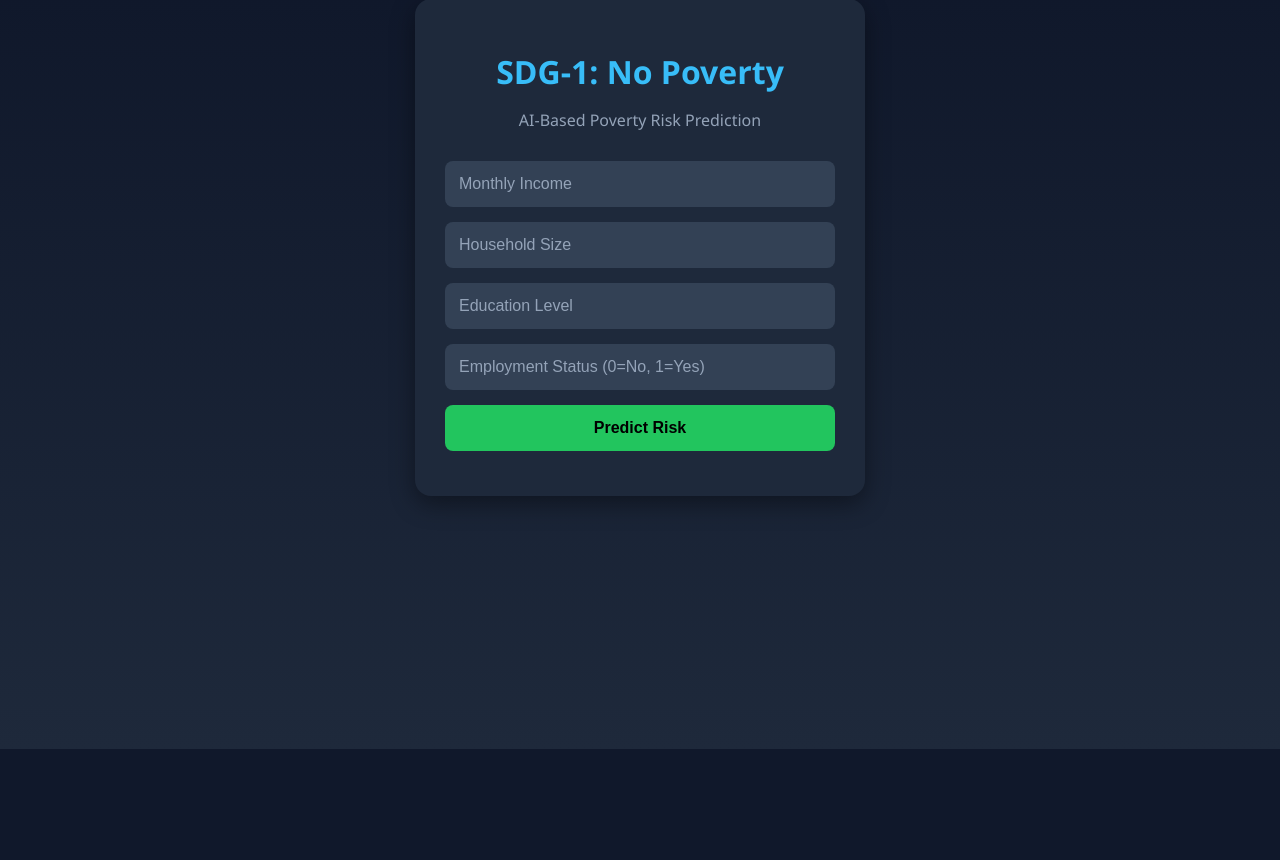
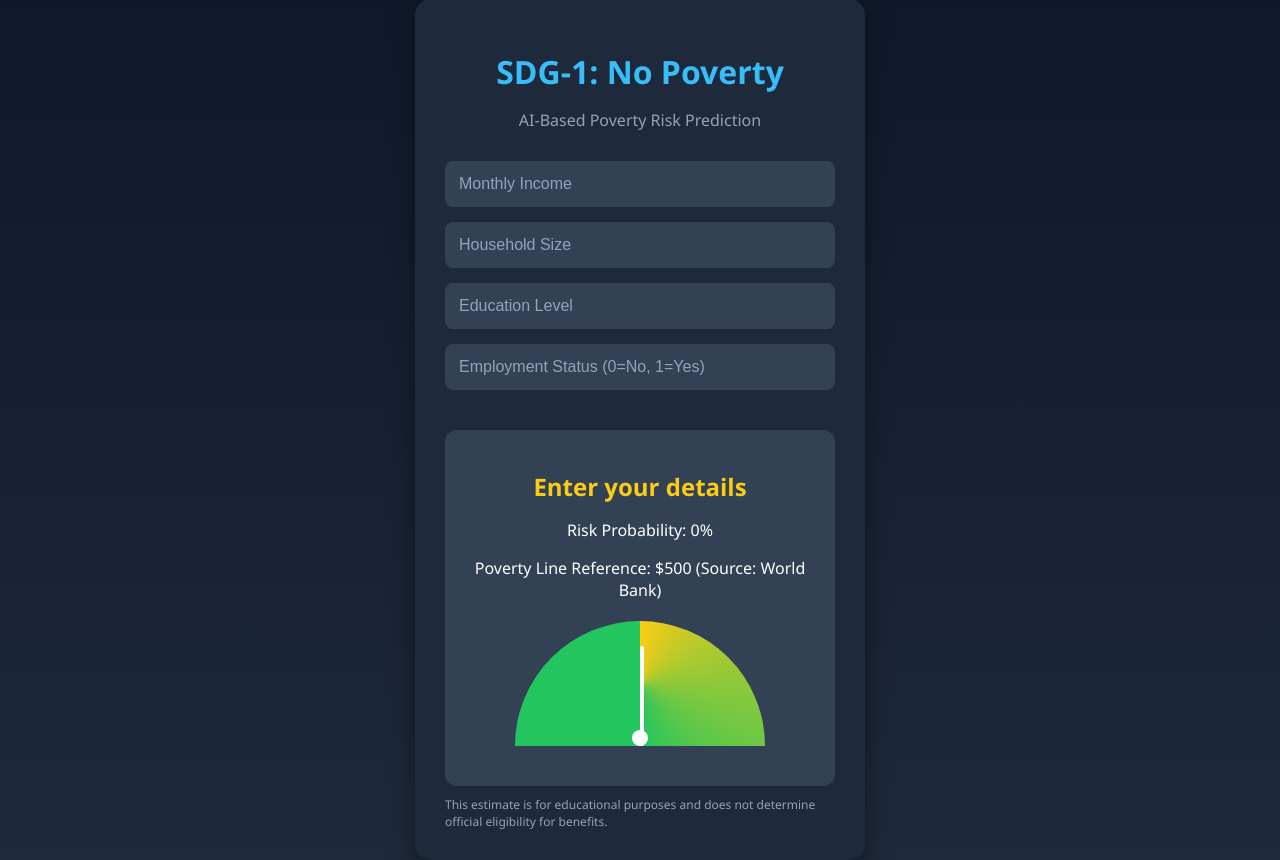
Before and after one commit to Github-of-dp/SDG_Poverty_App, a Flask app: page / in a window 1280 px wide. Shown: the part 51-911 px from the top of the page. Before the commit the page ends 800 px from the top, so only its background shows below. Run offline with Flask 3, Linux system fonts and the light colour scheme; parts of the project's set-up code (start-up, migrations or seed data) failed here and were passed over.

Commit message:
Update index.html

```diff
--- a/templates/index.html
+++ b/templates/index.html
@@ -17,11 +17,7 @@
             min-height: 100vh;
         }
 
-        .container {
-            margin-top: 50px;
-            width: 100%;
-            max-width: 450px;
-        }
+        .container { margin-top: 50px; width: 100%; max-width: 450px; }
 
         .card {
             background: #1e293b;
@@ -30,51 +26,20 @@
             box-shadow: 0 8px 25px rgba(0,0,0,0.4);
         }
 
-        h1 {
-            text-align: center;
-            color: #38bdf8;
-            margin-bottom: 10px;
+        h1 { text-align: center; color: #38bdf8; margin-bottom: 10px; }
+        p.subtitle { text-align: center; color: #94a3b8; margin-bottom: 30px; }
+
+        form { display: flex; flex-direction: column; }
+        input, button {
+            padding: 14px; margin-bottom: 15px; border-radius: 8px; border: none; font-size: 16px;
         }
-
-        p.subtitle {
-            text-align: center;
-            color: #94a3b8;
-            margin-bottom: 30px;
-        }
-
-        form {
-            display: flex;
-            flex-direction: column;
-        }
-
-        input, button {
-            padding: 14px;
-            margin-bottom: 15px;
-            border-radius: 8px;
-            border: none;
-            font-size: 16px;
-        }
-
-        input {
-            background: #334155;
-            color: #fff;
-        }
-
-        input::placeholder {
-            color: #94a3b8;
-        }
-
+        input { background: #334155; color: #fff; }
+        input::placeholder { color: #94a3b8; }
         button {
-            background: #22c55e;
-            color: #000;
-            font-weight: bold;
-            cursor: pointer;
+            background: #22c55e; color: #000; font-weight: bold; cursor: pointer;
             transition: background 0.3s;
         }
-
-        button:hover {
-            background: #16a34a;
-        }
+        button:hover { background: #16a34a; }
 
         .result-card {
             background: #334155;
@@ -84,32 +49,52 @@
             text-align: center;
             animation: fadeIn 0.5s ease-in-out;
         }
+        .result-card h2 { color: #facc15; margin-bottom: 10px; }
+        .disclaimer { font-size: 12px; color: #94a3b8; margin-top: 10px; }
 
-        .result-card h2 {
-            color: #facc15;
-            margin-bottom: 10px;
+        /* Gauge container */
+        .gauge-container {
+            position: relative;
+            width: 250px;
+            height: 125px;
+            margin: 20px auto;
         }
 
-        .disclaimer {
-            font-size: 12px;
-            color: #94a3b8;
-            margin-top: 10px;
+        .gauge-bg {
+            width: 100%;
+            height: 100%;
+            border-top-left-radius: 125px;
+            border-top-right-radius: 125px;
+            background: conic-gradient(#facc15 0deg, #22c55e 180deg);
         }
 
-        @keyframes fadeIn {
-            from { opacity: 0; transform: translateY(-10px);}
-            to { opacity: 1; transform: translateY(0);}
+        .gauge-pointer {
+            position: absolute;
+            bottom: 0;
+            left: 50%;
+            width: 4px;
+            height: 100px;
+            background: #fff;
+            transform-origin: bottom;
+            transform: rotate(0deg);
+            border-radius: 2px;
+            transition: transform 0.8s ease-out;
         }
 
-        /* Mobile tweaks */
-        @media (max-width: 500px) {
-            .card {
-                padding: 20px;
-            }
-            input, button {
-                font-size: 14px;
-            }
+        .gauge-center {
+            position: absolute;
+            bottom: 0;
+            left: 50%;
+            width: 16px;
+            height: 16px;
+            background: #fff;
+            border-radius: 50%;
+            transform: translateX(-50%);
         }
+
+        @keyframes fadeIn { from {opacity: 0; transform: translateY(-10px);} to {opacity:1; transform: translateY(0);} }
+
+        @media (max-width: 500px) { .card { padding: 20px; } input, button { font-size: 14px; } }
     </style>
 </head>
 <body>
@@ -118,24 +103,54 @@
             <h1>SDG-1: No Poverty</h1>
             <p class="subtitle">AI-Based Poverty Risk Prediction</p>
 
-            <form method="POST">
-                <input type="number" step="any" name="income" placeholder="Monthly Income" required>
-                <input type="number" step="any" name="household_size" placeholder="Household Size" required>
-                <input type="number" step="any" name="education" placeholder="Education Level" required>
-                <input type="number" step="any" name="employment" placeholder="Employment Status (0=No, 1=Yes)" required>
-                <button type="submit">Predict Risk</button>
+            <form id="predictForm">
+                <input type="number" step="any" id="income" placeholder="Monthly Income" required>
+                <input type="number" step="any" id="household_size" placeholder="Household Size" required>
+                <input type="number" step="any" id="education" placeholder="Education Level" required>
+                <input type="number" step="any" id="employment" placeholder="Employment Status (0=No, 1=Yes)" required>
             </form>
 
-            {% if prediction %}
             <div class="result-card">
-                <h2>Result: {{ prediction }}</h2>
-                <p>Risk Probability: {{ probability }}%</p>
-                <p>Poverty Line Reference: {{ poverty_line }} (Source: {{ source }})</p>
+                <h2 id="status">Enter your details</h2>
+                <p id="probability">Risk Probability: 0%</p>
+                <p id="poverty_line">Poverty Line Reference: $500 (Source: World Bank)</p>
+
+                <!-- Gauge -->
+                <div class="gauge-container">
+                    <div class="gauge-bg"></div>
+                    <div class="gauge-pointer" id="pointer"></div>
+                    <div class="gauge-center"></div>
+                </div>
             </div>
+
             <div class="disclaimer">
                 This estimate is for educational purposes and does not determine official eligibility for benefits.
             </div>
-            {% endif %}
+
+            <script>
+                const pointer = document.getElementById('pointer');
+                const status = document.getElementById('status');
+                const probabilityText = document.getElementById('probability');
+
+                const formInputs = ['income', 'household_size', 'education', 'employment'].map(id => document.getElementById(id));
+
+                function calculateRisk() {
+                    const income = parseFloat(document.getElementById('income').value) || 0;
+                    const household = parseFloat(document.getElementById('household_size').value) || 1;
+                    const education = parseFloat(document.getElementById('education').value) || 0;
+                    const employment = parseFloat(document.getElementById('employment').value) || 0;
+
+                    // Simple risk formula (for demo)
+                    let risk = 100 - (income / (household * 500)) * 40 - (education * 10) - (employment * 10);
+                    risk = Math.max(0, Math.min(100, risk));
+
+                    pointer.style.transform = `rotate(${risk * 1.8}deg)`;
+                    probabilityText.textContent = `Risk Probability: ${risk.toFixed(1)}%`;
+                    status.textContent = risk > 50 ? "High Poverty Risk" : "Low Poverty Risk";
+                }
+
+                formInputs.forEach(input => input.addEventListener('input', calculateRisk));
+            </script>
         </div>
     </div>
 </body>
```
